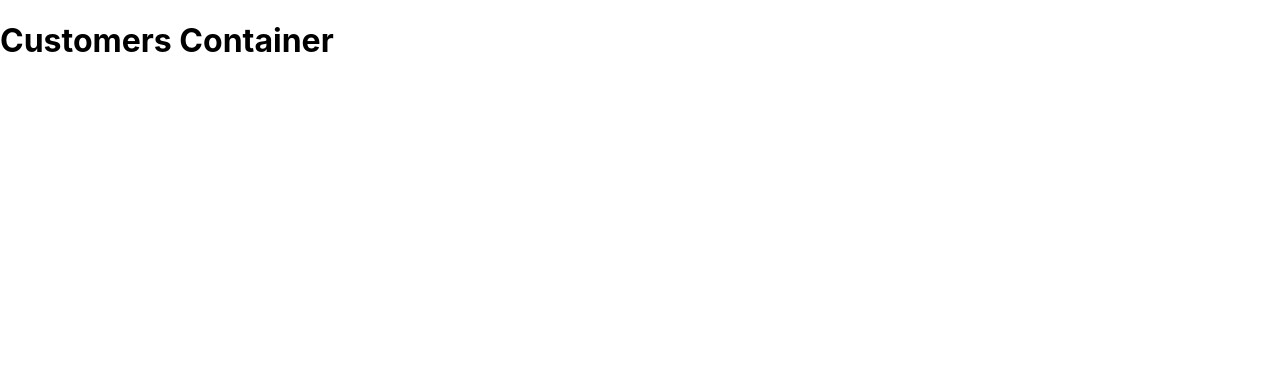
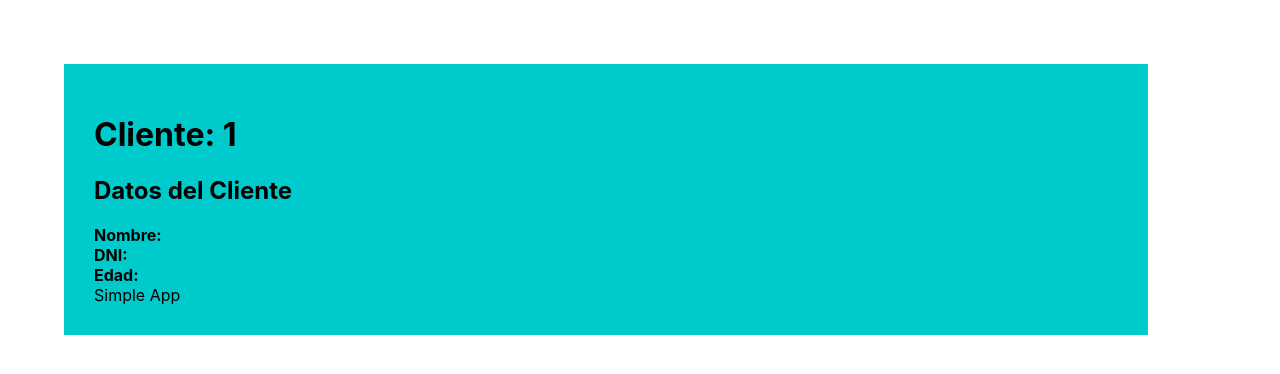
Before and after one commit to unferna/customers-app, a React (Create React App) app: page /customers/1 in a window 1280 px wide. Shown: the top 374 px of the page. Built offline with nearby package versions, Linux system fonts and the light colour scheme.

Commit message:
Added new selectors Get customers from selectors, Handle routes in CustomerContainer

```diff
--- a/db.json
+++ b/db.json
@@ -1,7 +1,7 @@
 {
   "customers": [
-    { "dni": "1140891037", "name": "Fernando", "age": 22 },
-    { "dni": "32730600", "name": "Teresa", "age": 49 },
-    { "dni": "97022123347", "name": "N.N", "age": 22 }
+    { "dni": "123456", "name": "Fernando", "age": 22 },
+    { "dni": "654321", "name": "Teresa", "age": 49 },
+    { "dni": "789456123", "name": "N.N", "age": 22 }
   ]
 }
--- a/package.json
+++ b/package.json
@@ -10,7 +10,8 @@
     "react-scripts": "3.0.0",
     "redux": "^4.0.1",
     "redux-actions": "^2.6.5",
-    "redux-promise": "^0.6.0"
+    "redux-promise": "^0.6.0",
+    "reselect": "^4.0.0"
   },
   "scripts": {
     "start": "react-scripts start",
--- a/src/App.js
+++ b/src/App.js
@@ -2,12 +2,15 @@ import React, { Component } from 'react';
 import { BrowserRouter as Router, Route, Switch } from 'react-router-dom';
 
 import './App.css';
+
+// Containers
 import HomeContainer from './containers/HomeContainer';
+import CustomersContainer from './containers/CustomersContainer';
 import CustomerContainer from './containers/CustomerContainer';
 
 class App extends Component {
   renderHome = () => <h1>Home</h1>
-  renderCustomerContainer = () => <h1>Customers Container</h1>
+  renderCustomersContainer = () => <h1>Customers Container</h1>
   renderCustomerListContainer = () => <h1>Customer List Container</h1>
   renderCustomerNewContainer = () => <h1>Customer New Container</h1>
 
@@ -16,11 +19,11 @@ class App extends Component {
       <Router>
         <div>
           <Route exact path="/" component={HomeContainer} />
-          <Route exact path="/customers" component={CustomerContainer} />
+          <Route exact path="/customers" component={CustomersContainer} />
 
           <Switch>
             <Route path="/customers/new" component={this.renderCustomerNewContainer} />
-            <Route path="/customers/:dni" component={this.renderCustomerContainer} />
+            <Route path="/customers/:dni" render={props => <CustomerContainer dni={props.match.params.dni} />} />
           </Switch>
         </div>
       </Router>
--- a/src/actions/fetchCustomers.js
+++ b/src/actions/fetchCustomers.js
@@ -1,7 +1,6 @@
 import { createAction } from 'redux-actions';
 import { FETCH_CUSTOMERS } from '../constants';
 
-const url = "http://localhost:3001/customers";
-const apiFetchCustomers = () => fetch(url).then(res => res.json())
+import { getCustomers } from '../api';
 
-export const fetchCustomers = createAction(FETCH_CUSTOMERS, apiFetchCustomers);
+export const fetchCustomers = createAction(FETCH_CUSTOMERS, getCustomers);
--- /dev/null
+++ b/src/api/index.js
@@ -0,0 +1,4 @@
+const urlBase = "http://localhost:3001";
+
+const urlCustomers = `${urlBase}/customers`
+export const getCustomers = () => fetch(urlCustomers).then(res => res.json())
--- a/src/components/CustomersEdit.jsx
+++ b/src/components/CustomerEdit.jsx
@@ -1,7 +1,7 @@
 import React from 'react';
 import PropTypes from 'prop-types';
 
-const CustomersEdit = ({ name, dni, age }) => {
+const CustomerEdit = ({ name, dni, age }) => {
     return (
         <div>
             <h2>Edición del Cliente</h2>
@@ -10,10 +10,10 @@ const CustomersEdit = ({ name, dni, age }) => {
     );
 };
 
-CustomersEdit.propTypes = {
+CustomerEdit.propTypes = {
     name: PropTypes.string,
     dni: PropTypes.string,
     age: PropTypes.number,
 };
 
-export default CustomersEdit;
+export default CustomerEdit;
--- a/src/containers/CustomerContainer.jsx
+++ b/src/containers/CustomerContainer.jsx
@@ -1,43 +1,37 @@
 import React, { Component } from 'react';
 import PropTypes from 'prop-types';
 import { connect } from 'react-redux';
-import { withRouter } from 'react-router-dom';
-
-// Actions
-import { fetchCustomers } from '../actions/fetchCustomers';
-
-// Selectors
-import { getCustomers } from '../selectors/customers';
+import { Route } from 'react-router-dom';
 
 // Components
 import AppFrame from '../components/AppFrame';
-import CustomersList from '../components/CustomerList';
-import CustomerActions from '../components/CustomerActions';
+import CustomerEdit from '../components/CustomerEdit';
+import CustomerData from '../components/CustomerData';
+
+// Selectors
+import { getCustomerByDni } from '../selectors/customers';
 
 class CustomerContainer extends Component {
-    componentDidMount() {
-        this.props.fetchCustomers();
-    }
+    renderBody = () => (
+        <Route
+            path="/customers/:dni/edit"
+            children={
+                ({ match }) => {
+                    const CustomerControl = match ? CustomerEdit : CustomerData;
+                    return <CustomerControl { ...this.props.customer } />  // Spread parameters
+                }
+            }
+        />
+    )
 
-    handleAddNew = () => {
-        this.props.history.push("/customers/new");
-    }
-
-    renderBody = customers => (
-        <div>
-            <CustomersList customers={customers} urlPath="customers/" />
-            <CustomerActions>
-                <button onClick={this.handleAddNew}>Nuevo Cliente</button>
-            </CustomerActions>
-        </div>
-    )
+    // <p>Datos del cliente {this.props.customer.name}</p>
 
     render() {
         return (
             <div>
                 <AppFrame
-                    header="Listado de Clientes"
-                    body={this.renderBody(this.props.customers)}
+                    header={`Cliente: ${this.props.dni}`}
+                    body={this.renderBody()}
                 />
             </div>
         );
@@ -45,20 +39,12 @@ class CustomerContainer extends Component {
 }
 
 CustomerContainer.propTypes = {
-    fetchCustomers: PropTypes.func.isRequired,
-    customers: PropTypes.array.isRequired,
+    dni: PropTypes.string.isRequired,
+    customer: PropTypes.object.isRequired,
 };
 
-CustomerContainer.defaultProps = {
-    customers: []
-};
-
-const mapStateToProps = state => ({
-    customers: getCustomers(state)
+const mapStateToProps = (state, props) => ({
+    customer: getCustomerByDni(state, props),
 });
 
-const mapDispatchToProps = dispatch => ({
-    fetchCustomers: () => dispatch( fetchCustomers() )
-});
-
-export default withRouter( connect(mapStateToProps, mapDispatchToProps)(CustomerContainer) );
+export default connect(mapStateToProps, null) (CustomerContainer);
--- /dev/null
+++ b/src/containers/CustomersContainer.jsx
@@ -0,0 +1,64 @@
+import React, { Component } from 'react';
+import PropTypes from 'prop-types';
+import { connect } from 'react-redux';
+import { withRouter } from 'react-router-dom';
+
+// Actions
+import { fetchCustomers } from '../actions/fetchCustomers';
+
+// Selectors
+import { getCustomers } from '../selectors/customers';
+
+// Components
+import AppFrame from '../components/AppFrame';
+import CustomersList from '../components/CustomerList';
+import CustomerActions from '../components/CustomerActions';
+
+class CustomersContainer extends Component {
+    componentDidMount() {
+        this.props.fetchCustomers();
+    }
+
+    handleAddNew = () => {
+        this.props.history.push("/customers/new");
+    }
+
+    renderBody = customers => (
+        <div>
+            <CustomersList customers={customers} urlPath="customers/" />
+            <CustomerActions>
+                <button onClick={this.handleAddNew}>Nuevo Cliente</button>
+            </CustomerActions>
+        </div>
+    )
+
+    render() {
+        return (
+            <div>
+                <AppFrame
+                    header="Listado de Clientes"
+                    body={this.renderBody(this.props.customers)}
+                />
+            </div>
+        );
+    }
+}
+
+CustomersContainer.propTypes = {
+    fetchCustomers: PropTypes.func.isRequired,
+    customers: PropTypes.array.isRequired,
+};
+
+CustomersContainer.defaultProps = {
+    customers: []
+};
+
+const mapStateToProps = state => ({
+    customers: getCustomers(state)
+});
+
+const mapDispatchToProps = dispatch => ({
+    fetchCustomers: () => dispatch( fetchCustomers() )
+});
+
+export default withRouter( connect(mapStateToProps, mapDispatchToProps)(CustomersContainer) );
--- a/src/selectors/customers.js
+++ b/src/selectors/customers.js
@@ -1 +1,8 @@
+import { createSelector } from 'reselect';
+
 export const getCustomers = state => state.customers;
+
+export const getCustomerByDni = createSelector(
+    (state, props) => state.customers.find(c => c.dni === props.dni),
+    customer => customer
+);
```
Also changed, not shown: 1 other file (tests, documents, lock files or other folders).
